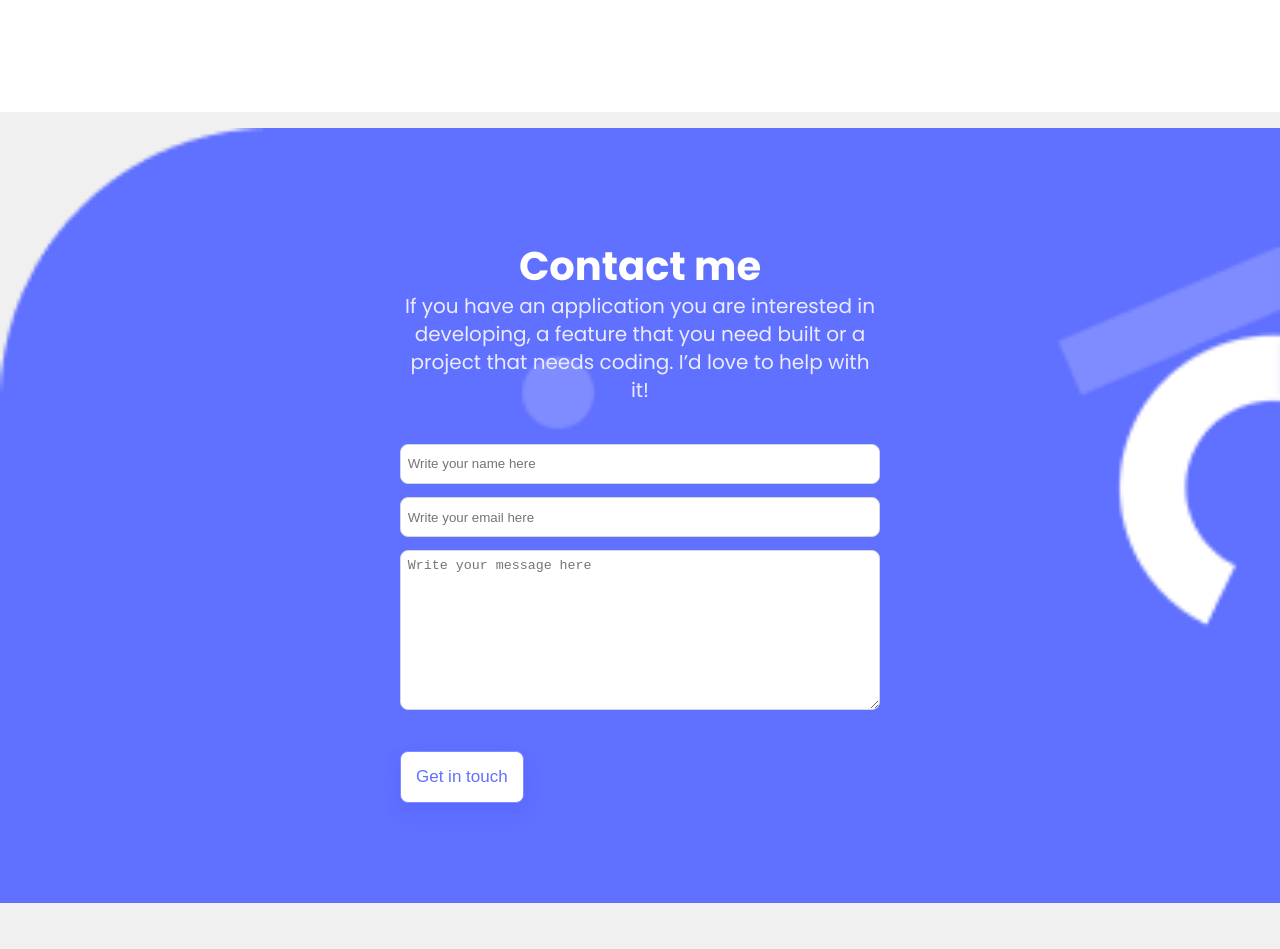
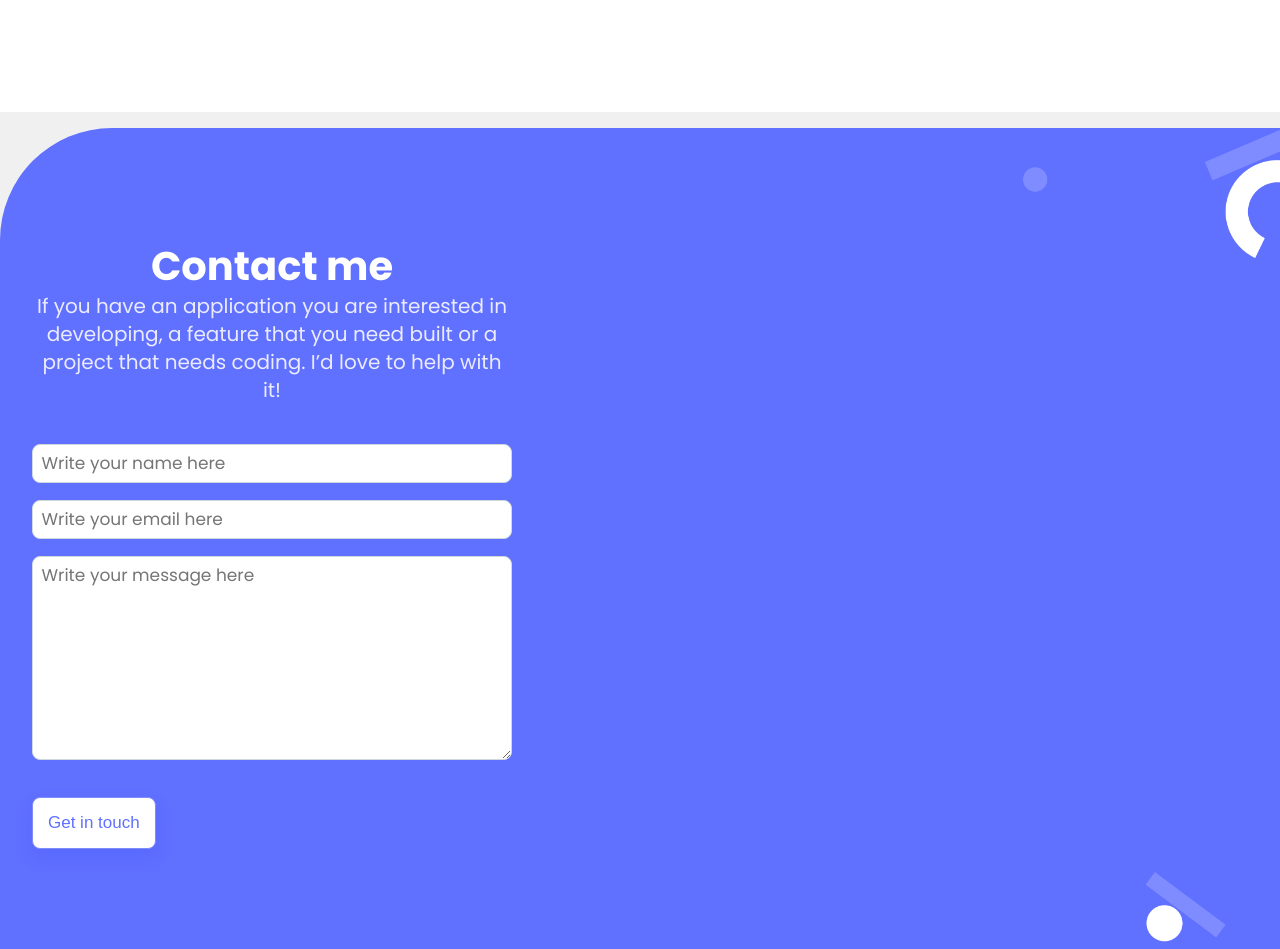
Before and after one commit to chudisoft/Portfolio-Microverse, a website: page index.html in a window 1280 px wide. Shown: the part 2880-3829 px from the top of the page. Before the commit the page ends 3783 px from the top, so only its background shows below. Drawn offline with Linux system fonts and the light colour scheme.

Commit message:
Add correct font and style as given in the figma design to form elements. Add background color to the contact form.

```diff
--- a/assets/css/style.css
+++ b/assets/css/style.css
@@ -395,14 +395,16 @@ main {
 
 .contact-section {
   width: 100%;
-  background-image: url('../images/backgrounds/contact-me.png');
-  background-repeat: no-repeat;
-  background-size: cover;
-  display: flex;
-  justify-content: center;
+  background-color: #6070FF;
+  border-top-left-radius: 7em;
 }
 
 .contact-background {
+  background-image: url('../images/backgrounds/contact-form-shapes.png');
+  background-repeat: no-repeat;
+  background-size: contain;
+  background-position-x: right;
+  min-height: 90vh;
   padding: 2em 2em 0 2em;
 }
 
@@ -415,6 +417,10 @@ main {
   background-position: right 15px;
   background-repeat: no-repeat;
   max-width: 30em;
+}
+
+.input-group {
+  width: 100%;
 }
 
 .contact-form > h2 {
@@ -443,16 +449,20 @@ main {
 .contact-form > .input-group > input,
 .contact-form > .input-group > textarea {
   /* Mono/White */
+  font-family: 'Poppins', serif;
+  font-style: normal;
+  font-weight: 400;
+  font-size: 17px;
+  line-height: 20px;
+  display: flex;
+  align-items: center;
+  color: #172B4D;
   background: #fff;
   border: 1px solid #cfd8dc;
   border-radius: 8px;
   margin-bottom: 1em;
   padding: 0.5em;
   width: 100%;
-}
-
-.contact-form > .input-group > input {
-  min-height: 3em;
 }
 
 .contact-form > .input-group > textarea {
```
Also changed, not shown: assets/images/backgrounds/contact-form-shapes.png (added).
